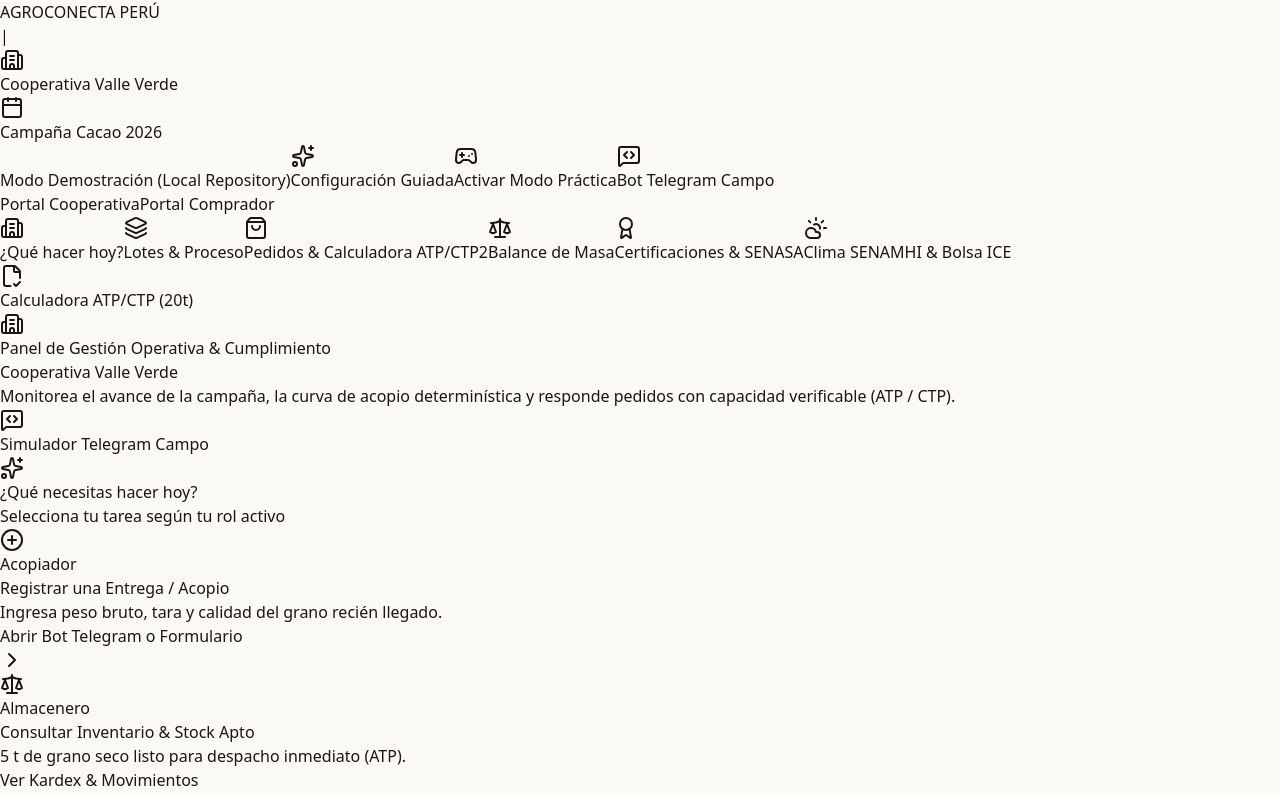
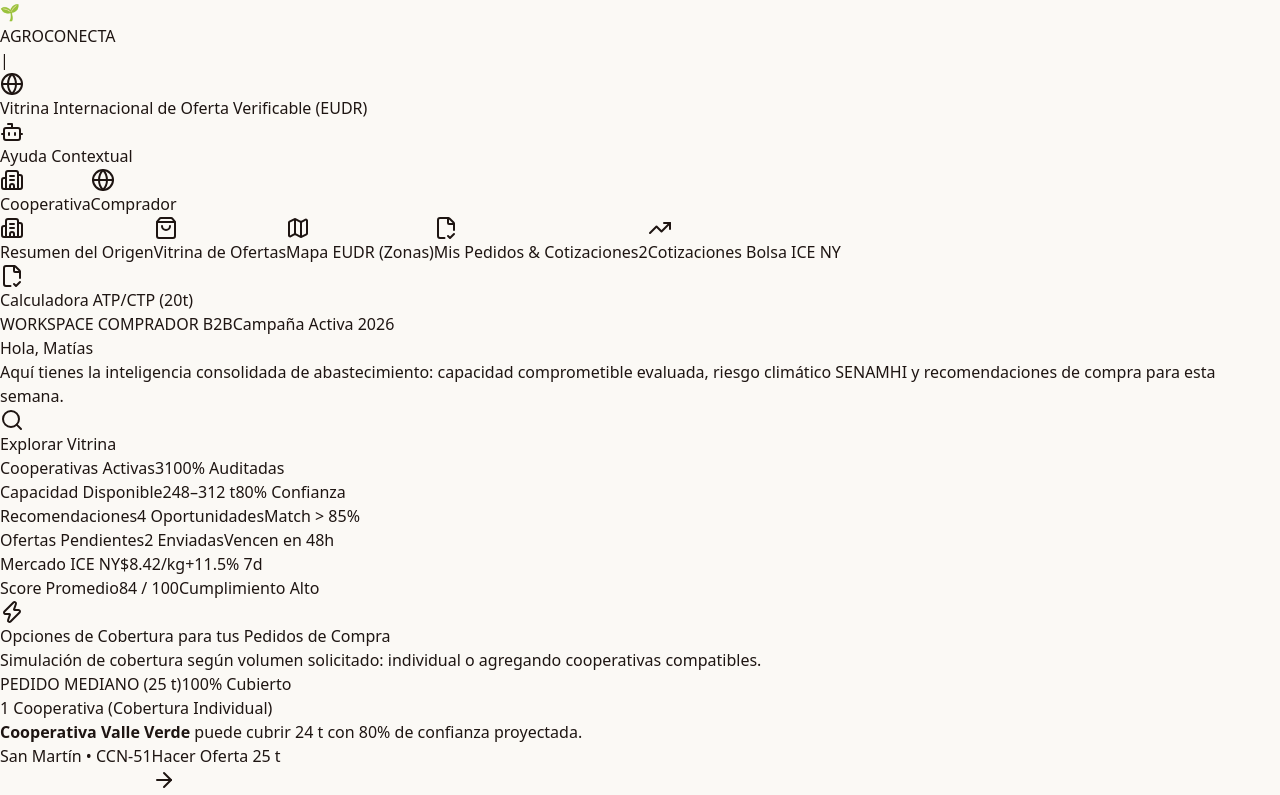
Before and after one commit to andreaavidall/AgroConecta, a React (Vite) app: page / in a window 1280 px wide. Shown: the top 795 px of the page. Built offline with nearby package versions, Linux system fonts and the light colour scheme.

Commit message:
fix(ui): remove floating assistant bubble and redesign header for buyer and coop roles

```diff
--- a/src/App.jsx
+++ b/src/App.jsx
@@ -26,7 +26,6 @@
 import MassBalanceView from './views/MassBalanceView';
 import CampaignHistoryView from './views/CampaignHistoryView';
 import BuyerOffersView from './views/BuyerOffersView';
-import MarketView from './views/MarketView';
 
 // Mock Data
 import {
@@ -39,8 +38,8 @@
 
 export default function App() {
   // Navigation & Role State (Sección 21.1)
-  const [activeRole, setActiveRole] = useState('coop'); // 'coop' | 'buyer'
-  const [activeTab, setActiveTab] = useState('coop-dashboard');
+  const [activeRole, setActiveRole] = useState('buyer'); // 'coop' | 'buyer'
+  const [activeTab, setActiveTab] = useState('buyer-dashboard');
 
   // Application Data State
   const [cooperatives, setCooperatives] = useState(INITIAL_COOPERATIVES);
@@ -66,6 +65,7 @@
   const [isOrderTrackingOpen, setIsOrderTrackingOpen] = useState(false);
   const [isOnboardingOpen, setIsOnboardingOpen] = useState(false);
   const [isExcelImportOpen, setIsExcelImportOpen] = useState(false);
+  const [isAssistantOpen, setIsAssistantOpen] = useState(false);
   const [isPracticeMode, setIsPracticeMode] = useState(false);
   const [requestedOfferVolume, setRequestedOfferVolume] = useState(20);
 
@@ -212,6 +212,7 @@
         }}
         onOpenOnboarding={() => setIsOnboardingOpen(true)}
         onOpenExcelImport={() => setIsExcelImportOpen(true)}
+        onOpenAssistant={() => setIsAssistantOpen(true)}
         isPracticeMode={isPracticeMode}
         onTogglePracticeMode={() => setIsPracticeMode(!isPracticeMode)}
         activeOffersCount={offers.length}
@@ -396,6 +397,8 @@
 
       {/* Asistente Contextual AgroConecta */}
       <AgroConectaAssistant
+        isOpen={isAssistantOpen}
+        onClose={() => setIsAssistantOpen(false)}
         activeTab={activeTab}
         activeRole={activeRole}
         selectedCoop={selectedCoop}
--- a/src/components/Header.jsx
+++ b/src/components/Header.jsx
@@ -4,20 +4,20 @@
   ShoppingBag,
   MessageSquareCode,
   FileCheck2,
-  Users,
   Layers,
   Map,
   CloudSun,
   TrendingUp,
   Award,
   Scale,
-  History,
   Gamepad2,
+  Sparkles,
+  Calendar,
+  Globe,
   Bot,
-  Sparkles,
-  Download,
-  Calendar,
-  ChevronDown
+  ShieldCheck,
+  CheckCircle2,
+  ChevronRight
 } from 'lucide-react';
 
 export default function Header({
@@ -28,13 +28,11 @@
   onOpenTelegram,
   onOpenCommitmentReport,
   onOpenOnboarding,
-  onOpenExcelImport,
+  onOpenAssistant,
   isPracticeMode,
   onTogglePracticeMode,
   activeOffersCount,
-  alertsCount,
-  selectedCoopName,
-  onSelectCoopByName
+  selectedCoopName
 }) {
 
   // Opciones de navegación adaptadas por Rol (Sección 21.1)
@@ -48,53 +46,66 @@
   ];
 
   const buyerNavTabs = [
-    { id: 'buyer-dashboard', label: 'Resumen Oferta Verificable', icon: Building2 },
-    { id: 'marketplace', label: 'Vitrina de Orígenes', icon: ShoppingBag },
+    { id: 'buyer-dashboard', label: 'Resumen del Origen', icon: Building2 },
+    { id: 'marketplace', label: 'Vitrina de Ofertas', icon: ShoppingBag },
     { id: 'interactive-map', label: 'Mapa EUDR (Zonas)', icon: Map },
     { id: 'buyer-offers', label: 'Mis Pedidos & Cotizaciones', icon: FileCheck2, badge: activeOffersCount },
-    { id: 'market-prices', label: 'Precios de Bolsa ICE NY', icon: TrendingUp }
+    { id: 'market-prices', label: 'Cotizaciones Bolsa ICE NY', icon: TrendingUp }
   ];
 
   const currentTabs = activeRole === 'coop' ? coopNavTabs : buyerNavTabs;
+  const isBuyer = activeRole === 'buyer';
 
   return (
-    <header className="bg-[#174C3C] text-white border-b border-emerald-950/40 sticky top-0 z-30 shadow-md">
+    <header className={`text-white sticky top-0 z-30 shadow-lg border-b transition-colors duration-300 ${
+      isBuyer
+        ? 'bg-gradient-to-r from-[#0B291E] via-[#123B2C] to-[#0E2F22] border-emerald-900/60'
+        : 'bg-gradient-to-r from-[#174C3C] via-[#1E5D4A] to-[#0F3529] border-emerald-900/40'
+    }`}>
 
-      {/* Top Utility Bar */}
-      <div className="bg-[#0F3529] px-4 sm:px-8 py-2 text-xs flex flex-wrap items-center justify-between gap-2 border-b border-emerald-900/50">
+      {/* Top Utility Header Bar */}
+      <div className="bg-black/30 backdrop-blur-md px-4 sm:px-8 py-2 text-xs border-b border-white/10">
+        <div className="max-w-7xl mx-auto flex flex-wrap items-center justify-between gap-3">
 
-        {/* Active Organization & Campaign Context */}
+          {/* Left Brand Identity & Context */}
           <div className="flex items-center gap-3">
-          <div className="flex items-center gap-1.5 font-bold text-amber-300">
-            <span className="w-2 h-2 rounded-full bg-emerald-400 animate-pulse" />
-            <span>AGROCONECTA PERÚ</span>
+            <div className="flex items-center gap-2 font-black text-sm tracking-wide text-white">
+              <div className="w-6 h-6 rounded-lg bg-emerald-500/20 border border-emerald-400/40 flex items-center justify-center text-amber-300">
+                🌱
+              </div>
+              <span className="bg-gradient-to-r from-white via-emerald-100 to-amber-200 bg-clip-text text-transparent">
+                AGROCONECTA
+              </span>
             </div>
 
-          <span className="text-emerald-700">|</span>
+            <span className="text-emerald-700/60 hidden sm:inline">|</span>
 
-          {/* Active Coop Badge */}
-          <div className="flex items-center gap-1 bg-emerald-900/80 px-2.5 py-0.5 rounded-full border border-emerald-700/50 text-emerald-200">
+            {/* Context Badge based on Role */}
+            {isBuyer ? (
+              <div className="hidden sm:flex items-center gap-1.5 bg-emerald-950/80 px-3 py-1 rounded-full border border-emerald-700/40 text-emerald-200">
+                <Globe className="w-3.5 h-3.5 text-amber-300" />
+                <span className="font-semibold text-[11px]">Vitrina Internacional de Oferta Verificable (EUDR)</span>
+              </div>
+            ) : (
+              <div className="flex items-center gap-2">
+                <div className="flex items-center gap-1 bg-emerald-900/90 px-2.5 py-0.5 rounded-full border border-emerald-700/50 text-emerald-100">
                   <Building2 className="w-3 h-3 text-amber-300" />
-            <span className="font-semibold text-[11px]">{selectedCoopName}</span>
+                  <span className="font-bold text-[11px]">{selectedCoopName}</span>
+                </div>
+                <div className="hidden md:flex items-center gap-1 bg-emerald-950/60 px-2 py-0.5 rounded-md text-emerald-300 text-[11px]">
+                  <Calendar className="w-3 h-3 text-emerald-400" />
+                  <span>Campaña 2026</span>
+                </div>
+              </div>
+            )}
           </div>
 
-          {/* Active Campaign Badge */}
-          <div className="hidden md:flex items-center gap-1 bg-emerald-900/50 px-2 py-0.5 rounded-md text-emerald-300 text-[11px]">
-            <Calendar className="w-3 h-3 text-emerald-400" />
-            <span>Campaña Cacao 2026</span>
-          </div>
-        </div>
-
-        {/* Global Action Tools */}
+          {/* Right Action Tools & Role Switcher */}
           <div className="flex items-center gap-2">
 
-          {/* Demo Mode Indicator */}
-          <span className="hidden lg:inline-block px-2 py-0.5 bg-emerald-950/60 rounded text-[10px] text-emerald-300 font-mono border border-emerald-800">
-            Modo Demostración (Local Repository)
-          </span>
-
-          {/* Guided Setup Launcher */}
-          {activeRole === 'coop' && (
+            {/* Coop-specific field tools */}
+            {!isBuyer && (
+              <>
                 <button
                   onClick={onOpenOnboarding}
                   className="bg-emerald-800/80 hover:bg-emerald-700 text-amber-300 px-2.5 py-1 rounded-md text-[11px] font-bold flex items-center gap-1 transition border border-emerald-600/40"
@@ -103,9 +114,7 @@
                   <Sparkles className="w-3 h-3" />
                   <span className="hidden sm:inline">Configuración Guiada</span>
                 </button>
-          )}
 
-          {/* Practice Mode Toggle Button */}
                 <button
                   onClick={onTogglePracticeMode}
                   className={`px-2.5 py-1 rounded-md text-[11px] font-bold flex items-center gap-1 transition ${
@@ -113,57 +122,72 @@
                       ? 'bg-amber-500 text-slate-900 shadow-inner'
                       : 'bg-emerald-900/80 hover:bg-emerald-800 text-emerald-200 border border-emerald-700/50'
                   }`}
-            title="Activar o desactivar entorno seguro de práctica"
+                  title="Activar entorno seguro de práctica"
                 >
                   <Gamepad2 className="w-3.5 h-3.5" />
-            <span>{isPracticeMode ? 'Modo Práctica Activo' : 'Activar Modo Práctica'}</span>
+                  <span className="hidden md:inline">{isPracticeMode ? 'Modo Práctica Activo' : 'Modo Práctica'}</span>
                 </button>
 
-          {/* Telegram Field Simulator Button */}
                 <button
                   onClick={onOpenTelegram}
                   className="bg-sky-600 hover:bg-sky-500 text-white px-2.5 py-1 rounded-md text-[11px] font-bold flex items-center gap-1 transition shadow-sm"
                 >
                   <MessageSquareCode className="w-3.5 h-3.5" />
-            <span>Bot Telegram Campo</span>
+                  <span>Bot Telegram</span>
+                </button>
+              </>
+            )}
+
+            {/* Contextual Assistant Launcher */}
+            <button
+              onClick={onOpenAssistant}
+              className="bg-emerald-800/60 hover:bg-emerald-700 text-emerald-100 px-2.5 py-1 rounded-md text-[11px] font-bold flex items-center gap-1 transition border border-emerald-600/30"
+              title="Abrir Asistente Explicativo"
+            >
+              <Bot className="w-3.5 h-3.5 text-amber-300" />
+              <span className="hidden sm:inline">Ayuda Contextual</span>
             </button>
 
-          {/* Role Switcher */}
-          <div className="ml-2 bg-emerald-950 p-0.5 rounded-lg flex items-center border border-emerald-800/60">
+            {/* Premium Role Switcher Toggle */}
+            <div className="ml-1 bg-black/40 p-1 rounded-xl flex items-center border border-white/10">
               <button
                 onClick={() => {
                   setActiveRole('coop');
                   setActiveTab('coop-dashboard');
                 }}
-              className={`px-2.5 py-1 rounded-md text-[11px] font-bold transition ${
-                activeRole === 'coop'
-                  ? 'bg-[#237A57] text-white shadow-sm'
-                  : 'text-emerald-300 hover:text-white'
+                className={`px-3 py-1 rounded-lg text-[11px] font-black transition-all duration-200 flex items-center gap-1 ${
+                  !isBuyer
+                    ? 'bg-[#237A57] text-white shadow-md border border-emerald-400/30'
+                    : 'text-emerald-300/80 hover:text-white'
                 }`}
               >
-              Portal Cooperativa
+                <Building2 className="w-3 h-3" />
+                <span>Cooperativa</span>
               </button>
+
               <button
                 onClick={() => {
                   setActiveRole('buyer');
                   setActiveTab('buyer-dashboard');
                 }}
-              className={`px-2.5 py-1 rounded-md text-[11px] font-bold transition ${
-                activeRole === 'buyer'
-                  ? 'bg-[#237A57] text-white shadow-sm'
-                  : 'text-emerald-300 hover:text-white'
+                className={`px-3 py-1 rounded-lg text-[11px] font-black transition-all duration-200 flex items-center gap-1 ${
+                  isBuyer
+                    ? 'bg-[#237A57] text-white shadow-md border border-emerald-400/30'
+                    : 'text-emerald-300/80 hover:text-white'
                 }`}
               >
-              Portal Comprador
+                <Globe className="w-3 h-3" />
+                <span>Comprador</span>
               </button>
             </div>
 
           </div>
 
         </div>
+      </div>
 
       {/* Main Navigation Bar */}
-      <div className="max-w-7xl mx-auto px-4 sm:px-6 lg:px-8 py-2.5 flex items-center justify-between">
+      <div className="max-w-7xl mx-auto px-4 sm:px-6 lg:px-8 py-2 flex items-center justify-between">
 
         {/* Navigation Tabs */}
         <nav className="flex items-center gap-1 sm:gap-2 overflow-x-auto no-scrollbar py-1">
@@ -174,10 +198,10 @@
               <button
                 key={tab.id}
                 onClick={() => setActiveTab(tab.id)}
-                className={`flex items-center gap-2 px-3 py-2 rounded-xl text-xs font-bold transition whitespace-nowrap ${
+                className={`flex items-center gap-2 px-3.5 py-2 rounded-xl text-xs font-bold transition-all whitespace-nowrap ${
                   isActive
-                    ? 'bg-emerald-800 text-amber-300 shadow-inner border border-emerald-600/50'
-                    : 'text-emerald-100 hover:bg-emerald-800/50 hover:text-white'
+                    ? 'bg-white/15 text-amber-300 shadow-inner border border-amber-400/30 font-black'
+                    : 'text-emerald-100/90 hover:bg-white/10 hover:text-white'
                 }`}
               >
                 <Icon className={`w-4 h-4 ${isActive ? 'text-amber-300' : 'text-emerald-300'}`} />
@@ -192,10 +216,10 @@
           })}
         </nav>
 
-        {/* Commitment Report Quick Trigger */}
+        {/* ATP/CTP Calculator Button */}
         <button
           onClick={() => onOpenCommitmentReport(false)}
-          className="hidden lg:flex items-center gap-2 bg-gradient-to-r from-amber-500 to-amber-600 hover:from-amber-400 hover:to-amber-500 text-slate-950 px-3.5 py-2 rounded-xl text-xs font-black shadow-md transition transform hover:scale-[1.02]"
+          className="hidden lg:flex items-center gap-2 bg-gradient-to-r from-amber-500 to-amber-600 hover:from-amber-400 hover:to-amber-500 text-slate-950 px-4 py-2 rounded-xl text-xs font-black shadow-md transition transform hover:scale-[1.02] border border-amber-300/40"
         >
           <FileCheck2 className="w-4 h-4 text-slate-950" />
           <span>Calculadora ATP/CTP (20t)</span>
```
Also changed, not shown: src/components/AgroConectaAssistant.jsx (+8 -27 lines). Lines whose indentation alone changed are shown as unchanged.
